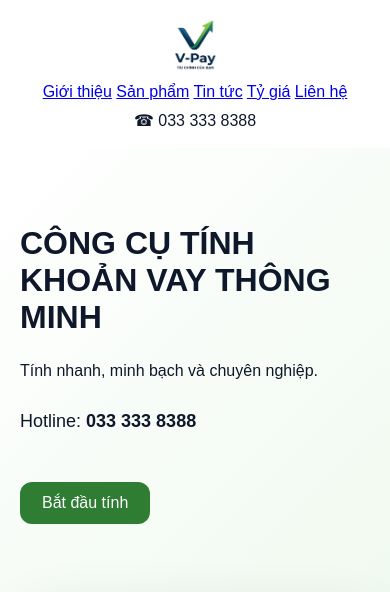
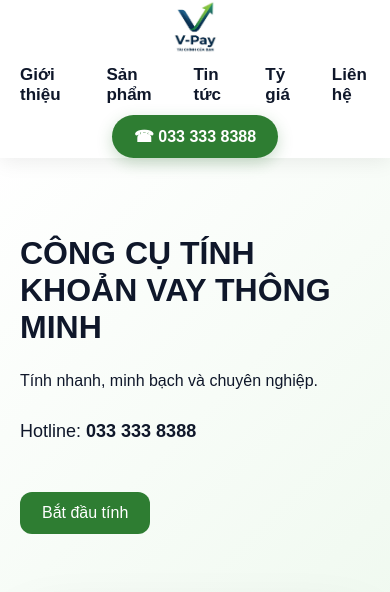
Before and after one commit to vpayfc/vpay-website, a plain HTML site: page index.html in a window 390 px wide. Shown: the top 592 px of the page. Drawn offline with Linux system fonts and the light colour scheme.

Commit message:
Enhance topbar, nav, and menu styles
Updated the topbar and nav styles for improved layout and responsiveness. Added menu styles for better interaction and visual feedback.

```diff
--- a/style.css
+++ b/style.css
@@ -1,8 +1,19 @@
 
 *{box-sizing:border-box}body{margin:0;font-family:Arial,sans-serif;background:#f5f7fb;color:#0f172a}
 .container{max-width:1200px;margin:auto;padding:0 20px}
-.topbar{background:#fff;box-shadow:0 2px 12px rgba(0,0,0,.06)}
-.nav{display:flex;justify-content:flex-start;align-items:center;padding:18px 0}
+.topbar{
+    background:#fff;
+    position:sticky;
+    top:0;
+    z-index:999;
+    box-shadow:0 3px 20px rgba(0,0,0,.08);
+}
+.nav{
+    display:flex;
+    align-items:center;
+    justify-content:space-between;
+    gap:40px;
+}
 .logo{
     display:flex;
     align-items:center;
@@ -122,3 +133,48 @@ footer{text-align:center;padding:40px;color:#64748b}
         object-fit:cover;
     }
 }
+.menu{
+    display:flex;
+    align-items:center;
+    gap:35px;
+    flex:1;
+    justify-content:center;
+}
+
+.menu a{
+    text-decoration:none;
+    color:#0f172a;
+    font-size:17px;
+    font-weight:600;
+    transition:0.3s;
+    position:relative;
+}
+
+.menu a:hover{
+    color:#2e7d32;
+}
+
+.menu a::after{
+    content:'';
+    position:absolute;
+    left:0;
+    bottom:-8px;
+    width:0;
+    height:3px;
+    background:#2e7d32;
+    transition:.3s;
+}
+
+.menu a:hover::after{
+    width:100%;
+}
+
+.header-phone{
+    background:#2e7d32;
+    color:white;
+    padding:12px 22px;
+    border-radius:30px;
+    font-weight:700;
+    white-space:nowrap;
+    box-shadow:0 5px 15px rgba(46,125,50,.25);
+}
```
